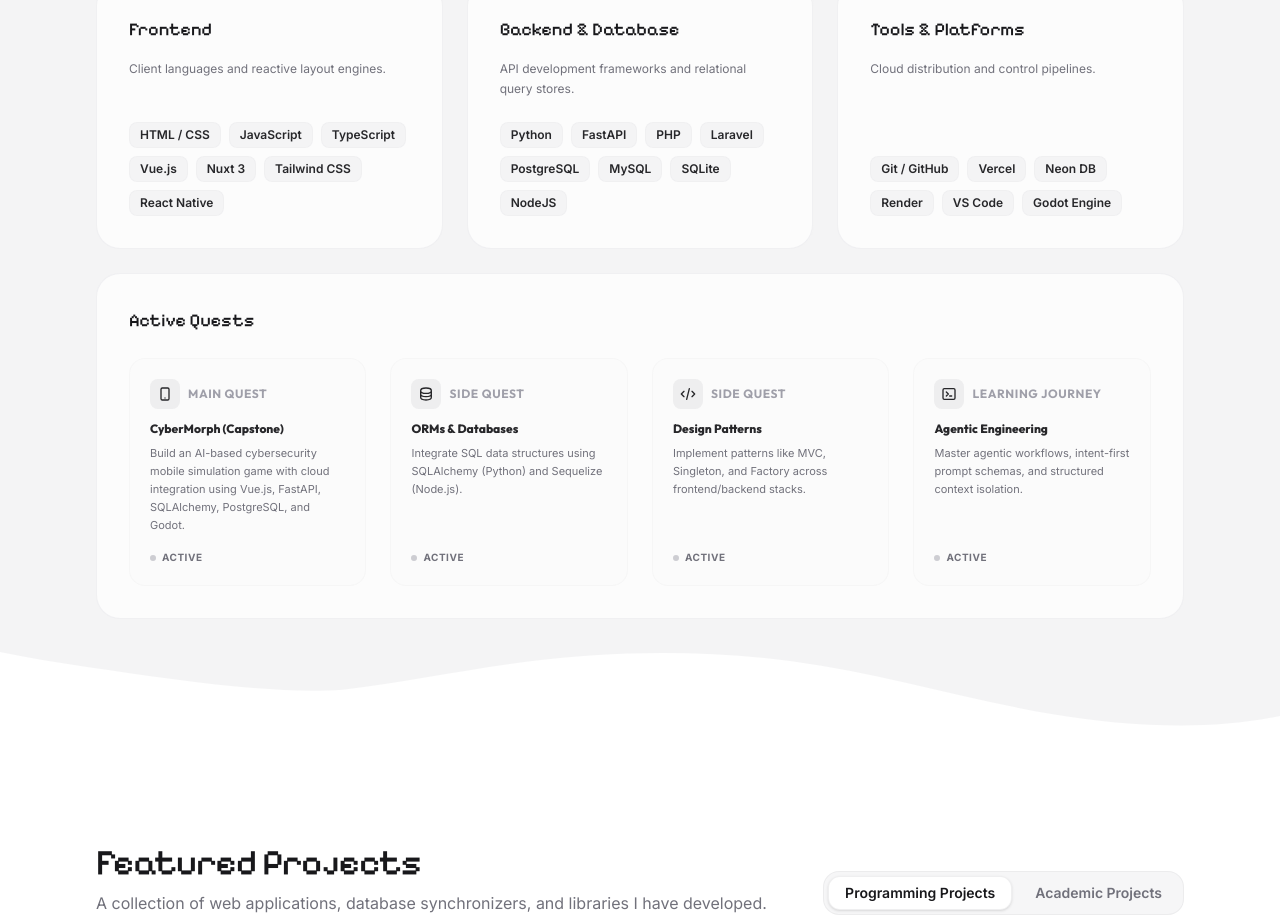
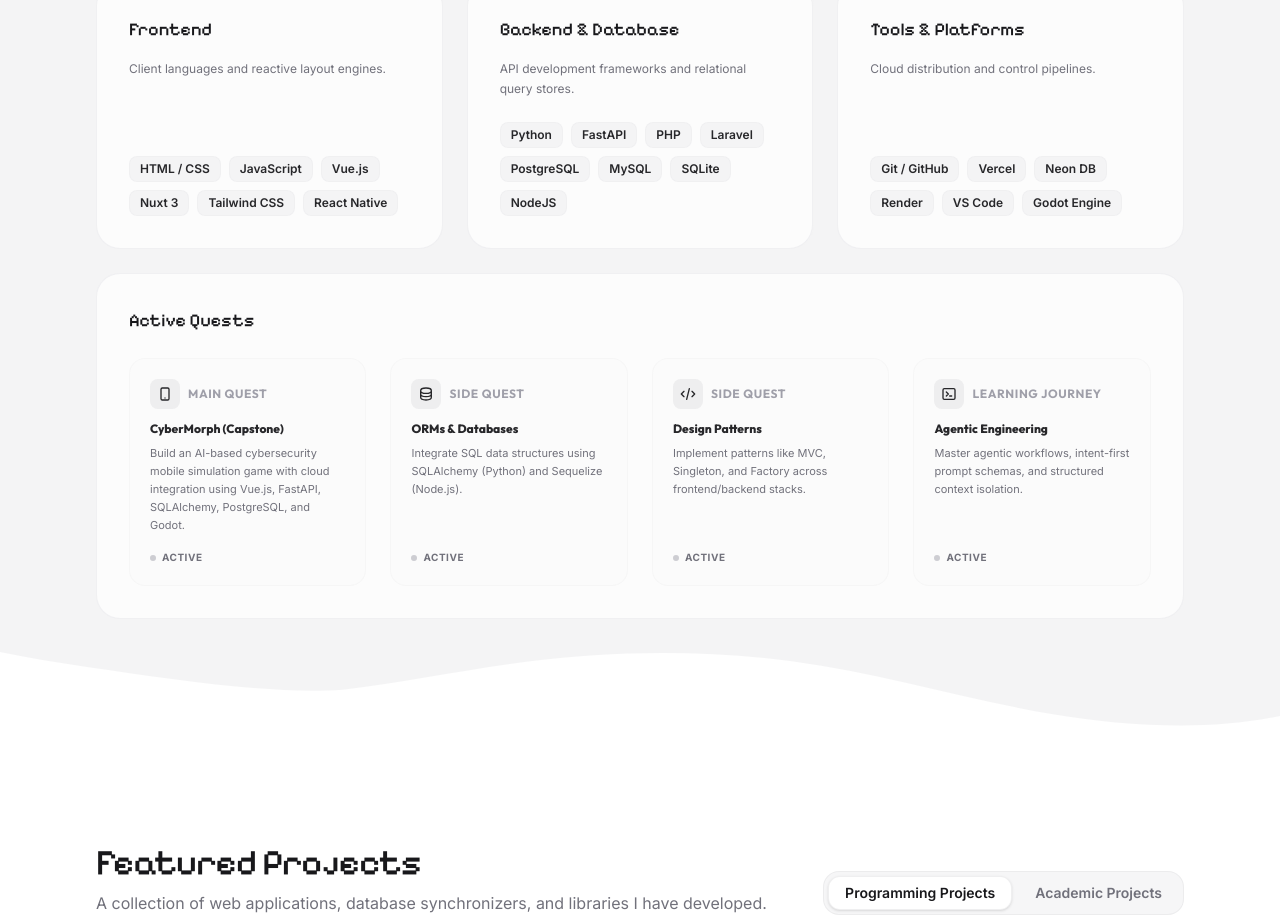
Before and after one commit to JCentic/website-portfolio, a Nuxt app: page / in a window 1280 px wide. Shown: the part 1700-2619 px from the top of the page. Built offline with nearby package versions, Linux system fonts and the light colour scheme.

Commit message:
chore: remove useless line of code

```diff
--- a/app/components/About.vue
+++ b/app/components/About.vue
@@ -223,7 +223,6 @@ onUnmounted(() => {
           <div class="inventory-badges">
             <span class="badge">HTML / CSS</span>
             <span class="badge">JavaScript</span>
-            <span class="badge">TypeScript</span>
             <span class="badge">Vue.js</span>
             <span class="badge-highlight">Nuxt 3</span>
             <span class="badge-highlight">Tailwind CSS</span>
```
